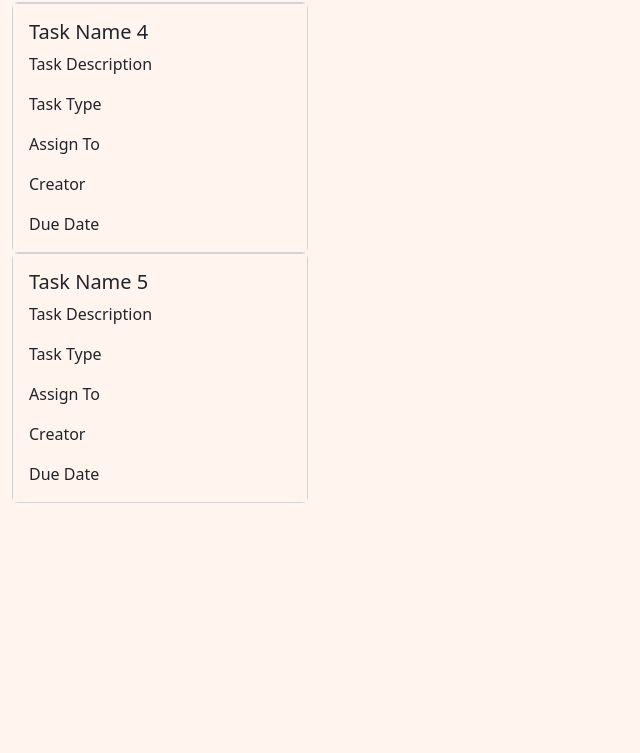
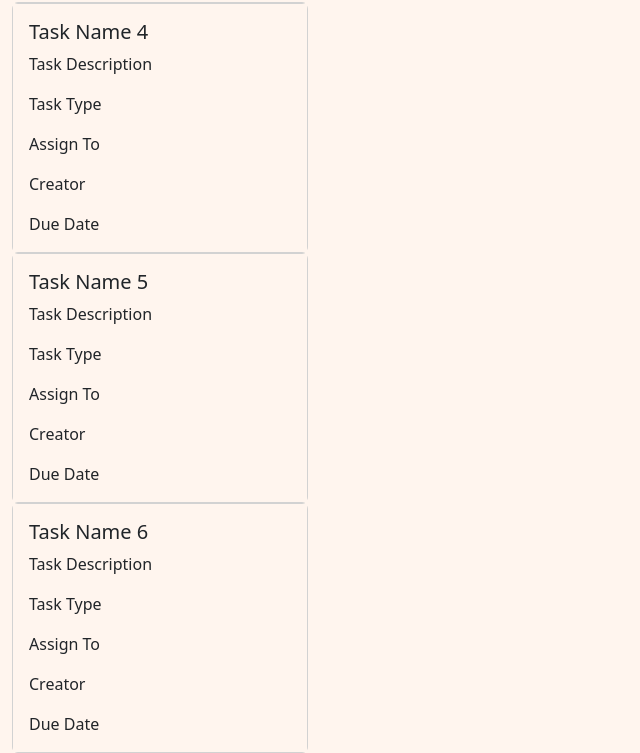
Before and after one commit to jiazhen-weng/HelloWorld, a plain HTML site: page index.html in a window 1280 px wide. Shown: the part 1041-1794 px from the top of the page, without its empty margins (0-640 px from the left). Before the commit the page ends 1544 px from the top, so only its background shows below. Drawn offline with nearby package versions, Linux system fonts and the light colour scheme.

Commit message:
add new task card

```diff
--- a/index.html
+++ b/index.html
@@ -172,6 +172,16 @@
                       <p class="card-text">Due Date</p>
                     </div>
                 </div>
+                <div class="card task">
+                    <div class="card-body">
+                      <h5 class="card-title">Task Name 6</h5>
+                      <p class="card-text">Task Description</p>
+                      <p class="card-text">Task Type</p>
+                      <p class="card-text">Assign To</p>
+                      <p class="card-text">Creator</p>
+                      <p class="card-text">Due Date</p>
+                    </div>
+                </div>
             </div>
 
             <div class="col card-hold">
```
